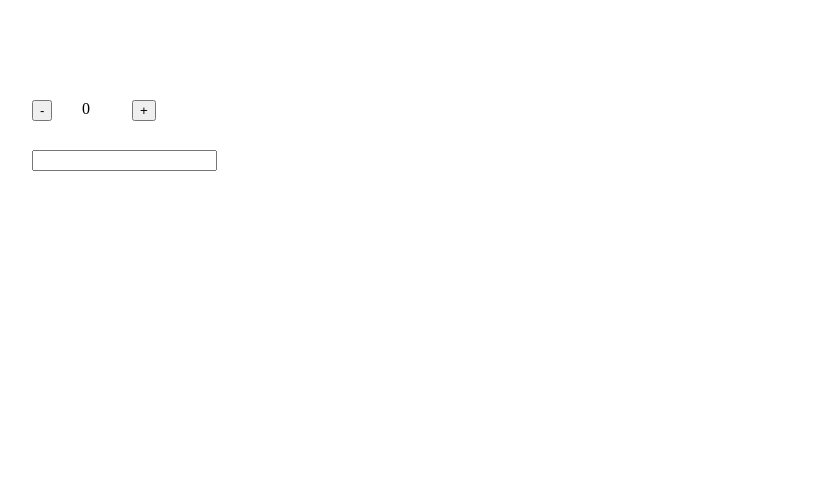
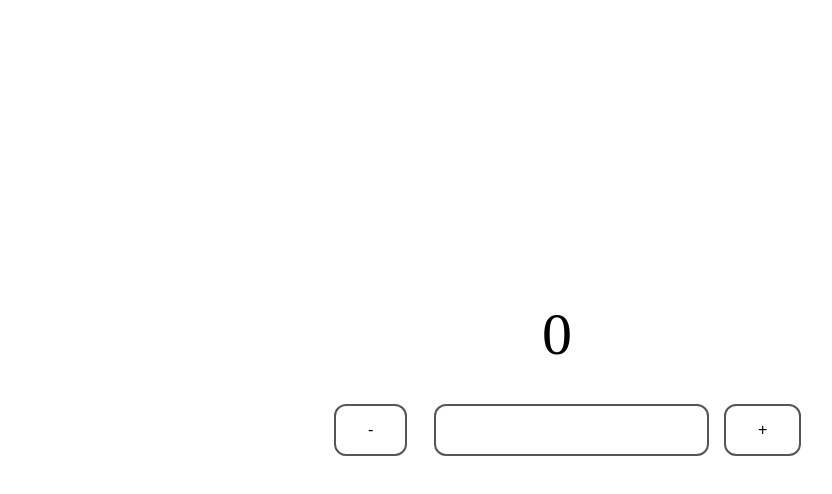
Before and after one commit to ptds106/Project1_Assessment1, a plain HTML site: page index.html in a window 1280 px wide. Shown: the whole page, without its empty margins (168-1000 px from the left). Drawn offline with Linux system fonts and the light colour scheme.

Commit message:
2019-12-20-1322 push

```diff
--- a/css/main.css
+++ b/css/main.css
@@ -1,24 +1,43 @@
 #plus{
     position: absolute;
-    display: inline;
-    top: 100px;
-    left: 300px;
+    top: 400px;
+    left: 890px;
+    font-size: 100px;
 }
 #number{
     position: absolute;
-    top: 100px;
-    display: inline;
-    left: 250px;
+    top: 300px;
+    left: 710px;
+    font-size: 60px;
 }
 #minus{
     position: absolute;
-    top: 100px;
+    top: 400px;
     display: inline;
-    left: 200px;
+    left: 500px;
+    font-size: 20px;
 }
 #input{
     position: absolute;
-    top: 150px;
-    display: inline;
-    left: 200px;
+    top: 400px;
+    left: 600px;
+    font-size: 20px;
 }
+
+
+#plus,#minus, #input {
+    background-color: grey; /* Green */
+    border: none;
+    color: white;
+    padding: 15px 32px;
+    text-align: center;
+    text-decoration: none;
+    display: inline-block;
+    font-size: 16px;
+    margin: 4px 2px;
+    cursor: pointer;
+    background-color: white;
+    color: black;
+    border: 2px solid #555555;
+    border-radius: 12px;
+  }
```
